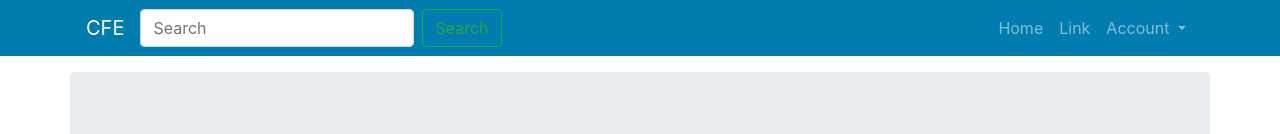
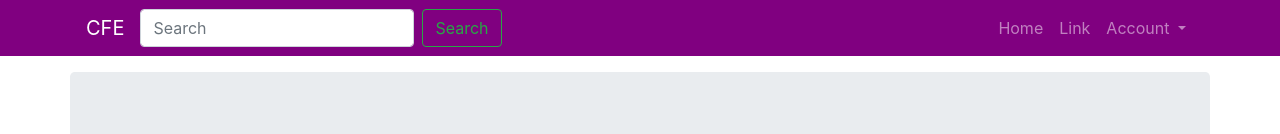
Before and after one commit to glebpolo/example, a plain HTML site: page index.html in a window 1280 px wide. Shown: the top 134 px of the page. Drawn offline with nearby package versions, Linux system fonts and the light colour scheme.

Commit message:
change bg

```diff
--- a/index.html
+++ b/index.html
@@ -12,7 +12,7 @@
 
     <style>
       .bg-cfe {
-        background-color: #007cae;
+        background-color: purple;
       }
     </style>
   </head>
```
